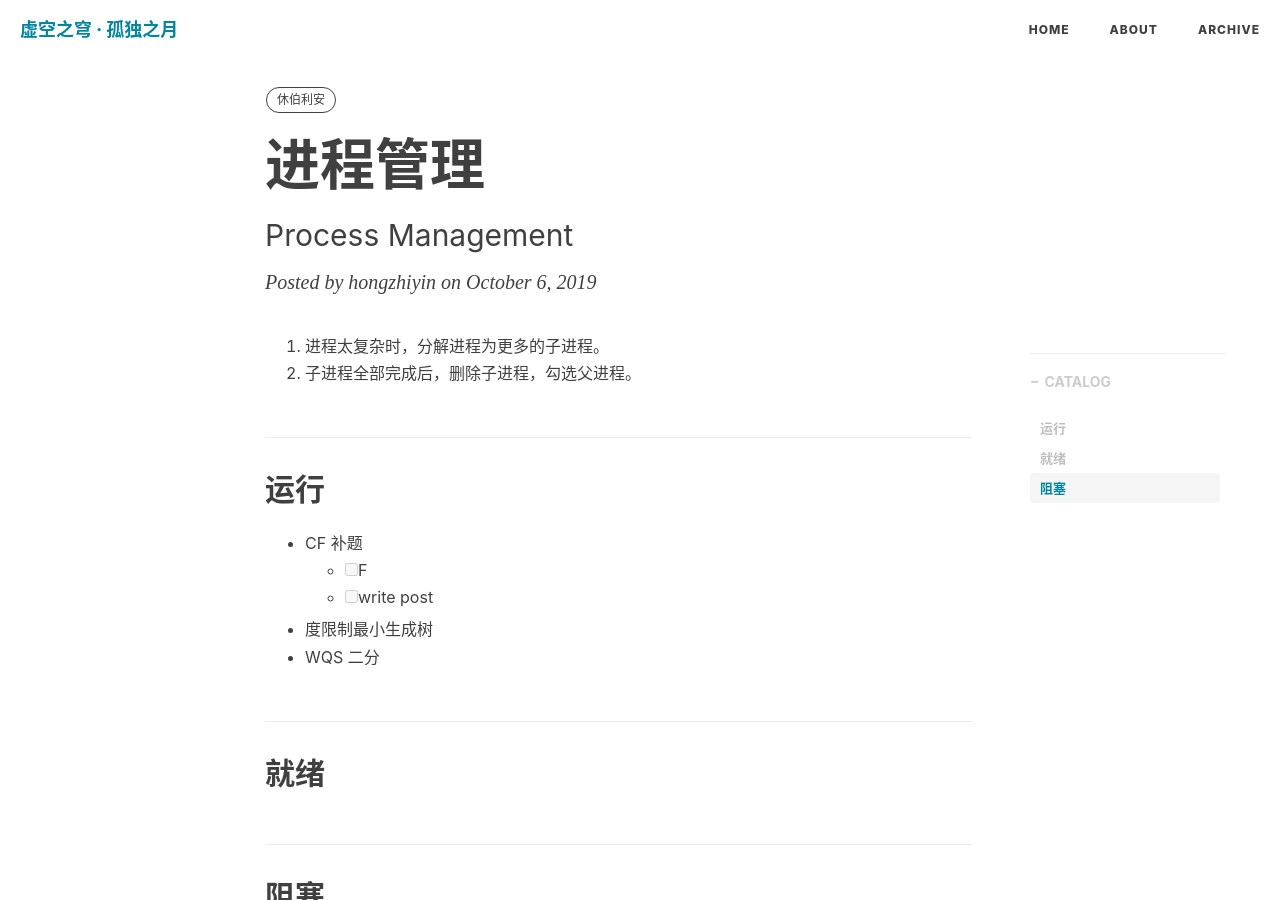
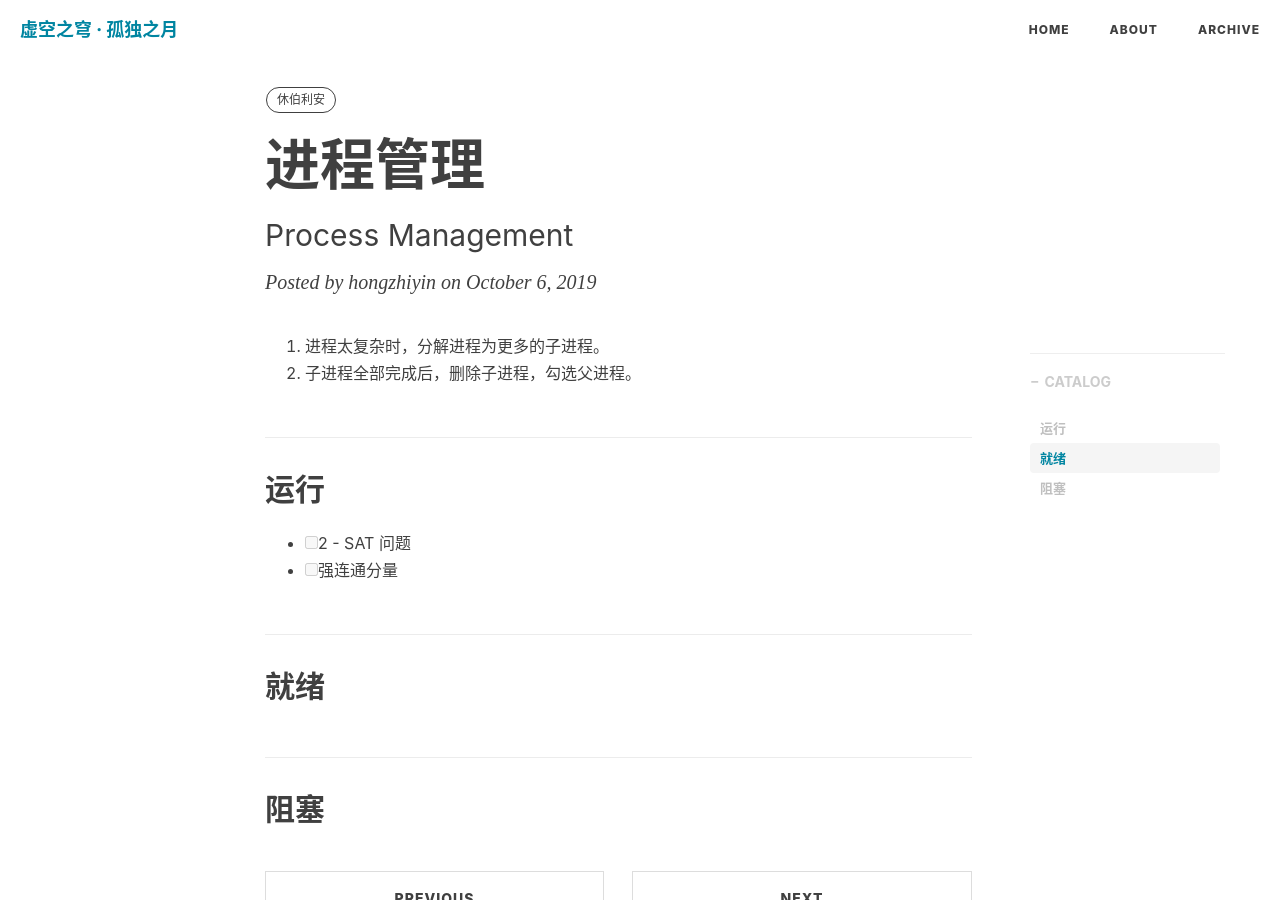
Before and after one commit to hongzhiyin/hongzhiyin.github.io, a Jekyll site: the page built from _posts/Hyperion/2019-10-06-process-management.md, in a window 1280 px wide and 900 px high. Built offline with Jekyll 4.4.1, drawn with Linux system fonts in a browser that asks for light colours; nearby versions of some CDN libraries; comment, search, counter and statistics services are not loaded.

Commit message:
Update 2019-10-06-process-management.md

```diff
--- a/_posts/Hyperion/2019-10-06-process-management.md
+++ b/_posts/Hyperion/2019-10-06-process-management.md
@@ -14,11 +14,8 @@ tags:
 
 ## 运行
 
-- CF 补题
-  - [ ] F
-  - [ ] write post
-- 度限制最小生成树
-- WQS 二分
+- [ ] 2 - SAT 问题
+- [ ] 强连通分量
 
 
 
```
